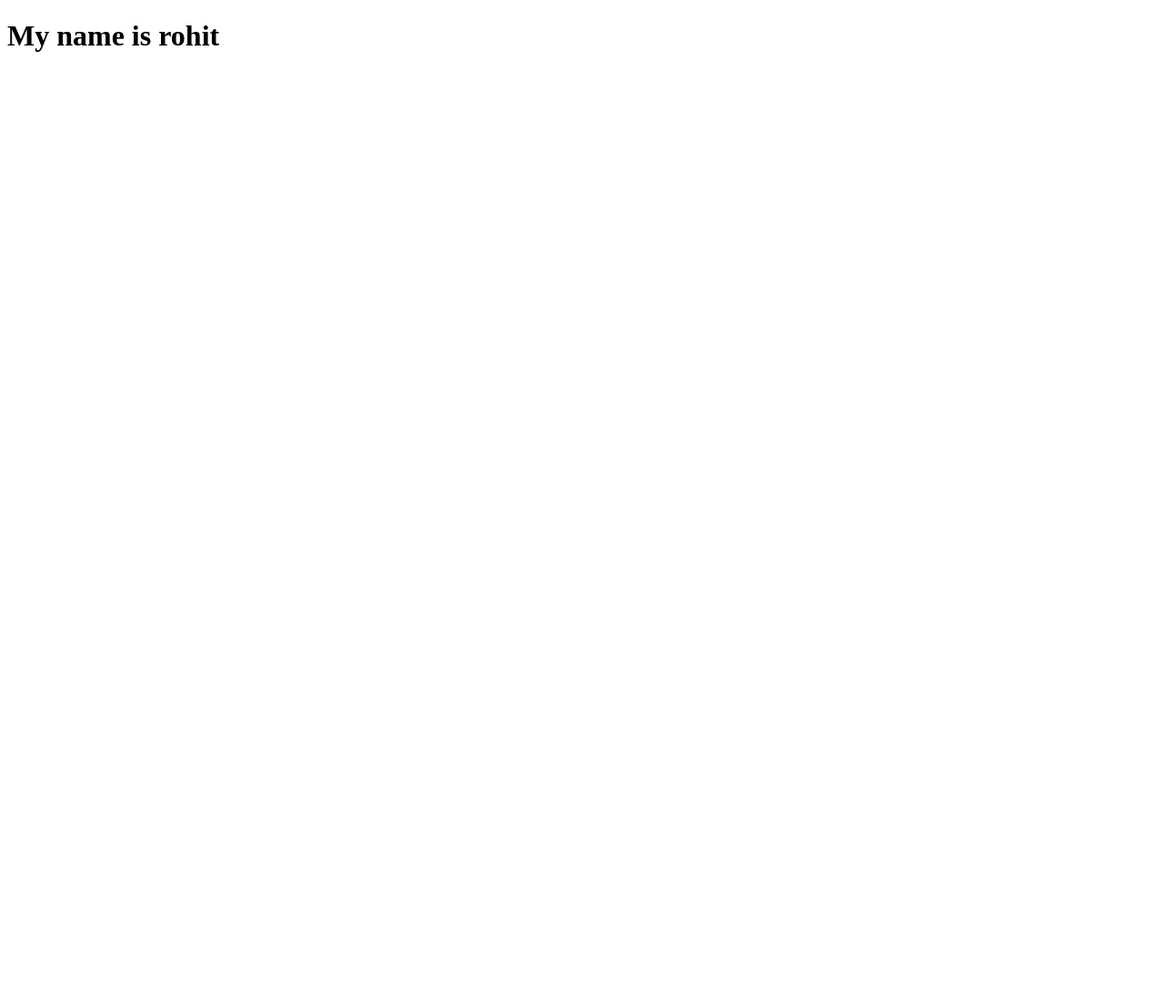
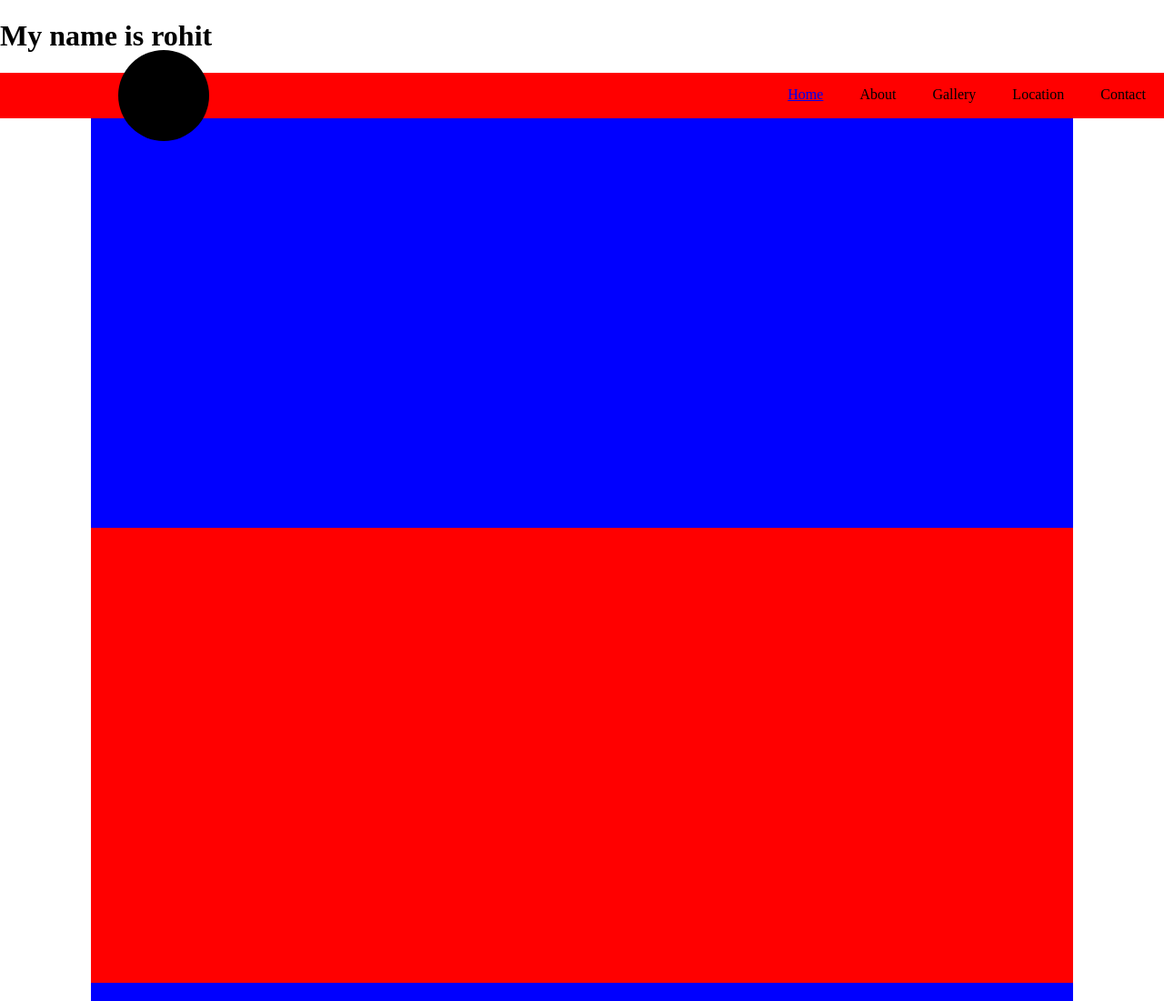
Before and after one commit to rohit-prajapati/test-html-project, a plain HTML site: page index.html in a window 1280 px wide. Shown: the top 1100 px of the page at 91% size. Before the commit the page ends 800 px from the top, so only its background shows below. Drawn offline with Linux system fonts and the light colour scheme.

Commit message:
Implement design by akash

```diff
--- a/index.css
+++ b/index.css
@@ -0,0 +1,73 @@
+html {
+  -webkit-box-sizing: border-box;
+  -moz-box-sizing: border-box;
+  box-sizing: border-box;
+}
+*, *:before, *:after {
+  -webkit-box-sizing: inherit;
+  -moz-box-sizing: inherit;
+  box-sizing: inherit;
+}
+
+.clearfix {
+  *zoom:1;
+}
+.clearfix:before,
+.clearfix:after {
+  display:table;
+  content:"";
+  line-height:0;
+}
+.clearfix:after {
+  clear:both;
+}
+
+body {
+  margin: 0;
+}
+
+.aligner {
+  margin: 0 auto;
+}
+
+.header {
+  width: 100%;
+  height: 50px;
+  background-color: red;
+  position: fixed;
+}
+
+.logo {
+    width: 100px;
+    height: 100px;
+    background-color: black;
+    position: absolute;
+    left: 130px;
+    top: -25px;
+    border-radius: 50px;
+}
+
+.main_nav {
+  float: right;
+}
+
+.nav {
+  float: left;
+  margin: 15px 20px;
+}
+
+.content {
+  width: 1080px;
+}
+
+.section {
+  height: 500px;
+}
+
+.section:nth-child(odd) {
+  background: #0000ff;
+}
+
+.section:nth-child(even) {
+  background: #ff0000;
+}
--- a/index.html
+++ b/index.html
@@ -10,5 +10,29 @@
 
   <body>
     <h1>My name is rohit</h1>
+    <div class="header clearfix">
+    	<div class="logo"></div>
+    	<div class="main_nav clearfix">
+    		<div class="nav">
+    			<a href="#">Home</a></div>
+	    	<div class="nav">About</div>
+	    	<div class="nav">Gallery</div>
+	    	<div class="nav">Location</div>
+	    	<div class="nav">Contact</div>
+    	</div>
+    </div>
+
+    <div class="content aligner">
+    	<div class="section"></div>
+    	<div class="section"></div>
+    	<div class="section"></div>
+    	<div class="section"></div>
+    	<div class="section"></div>
+    	<div class="section"></div>
+    	<div class="section"></div>
+    	<div class="section"></div>
+    	<div class="section"></div>
+    	<div class="section"></div>
+    </div>
   </body>
 </html>
```
